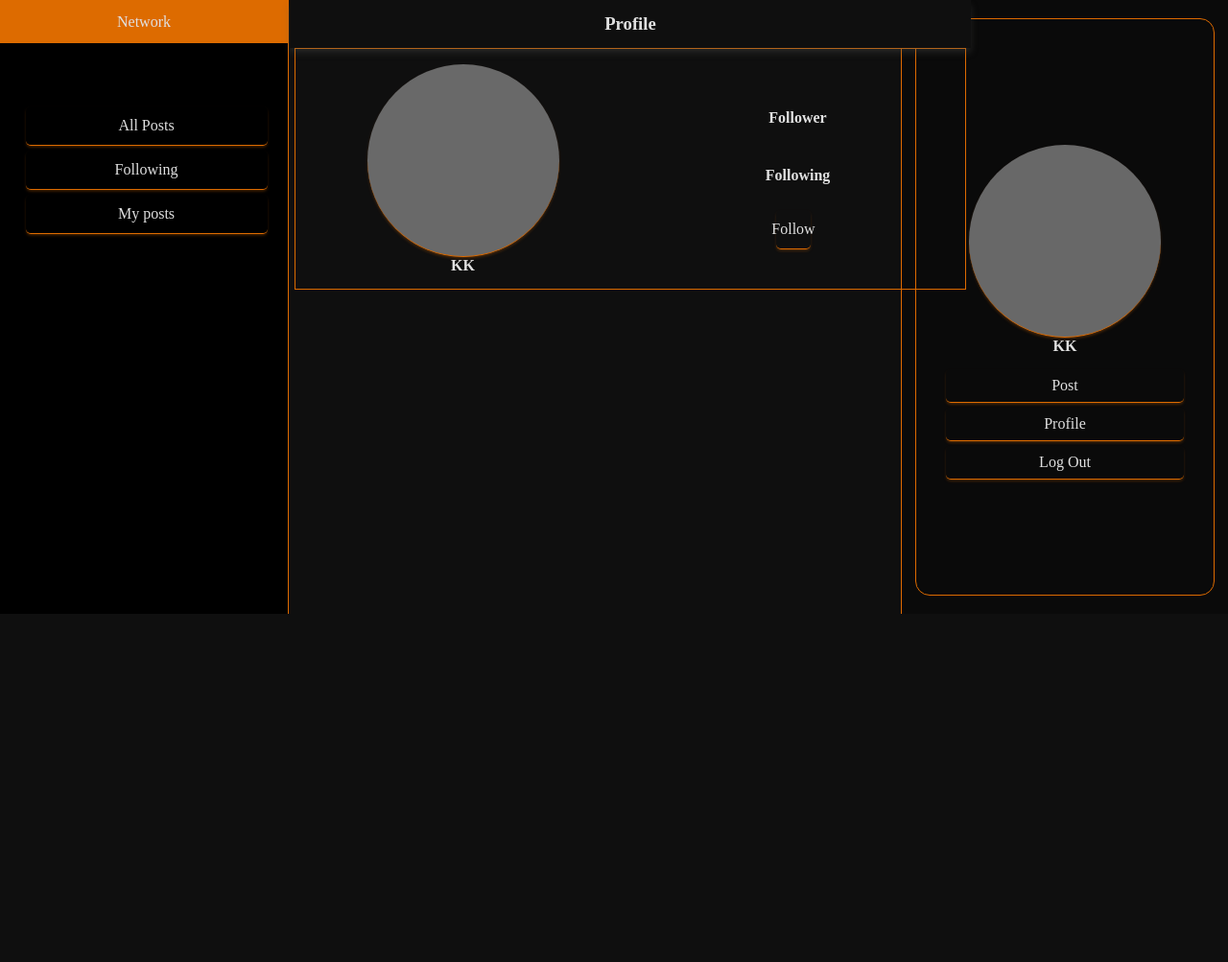
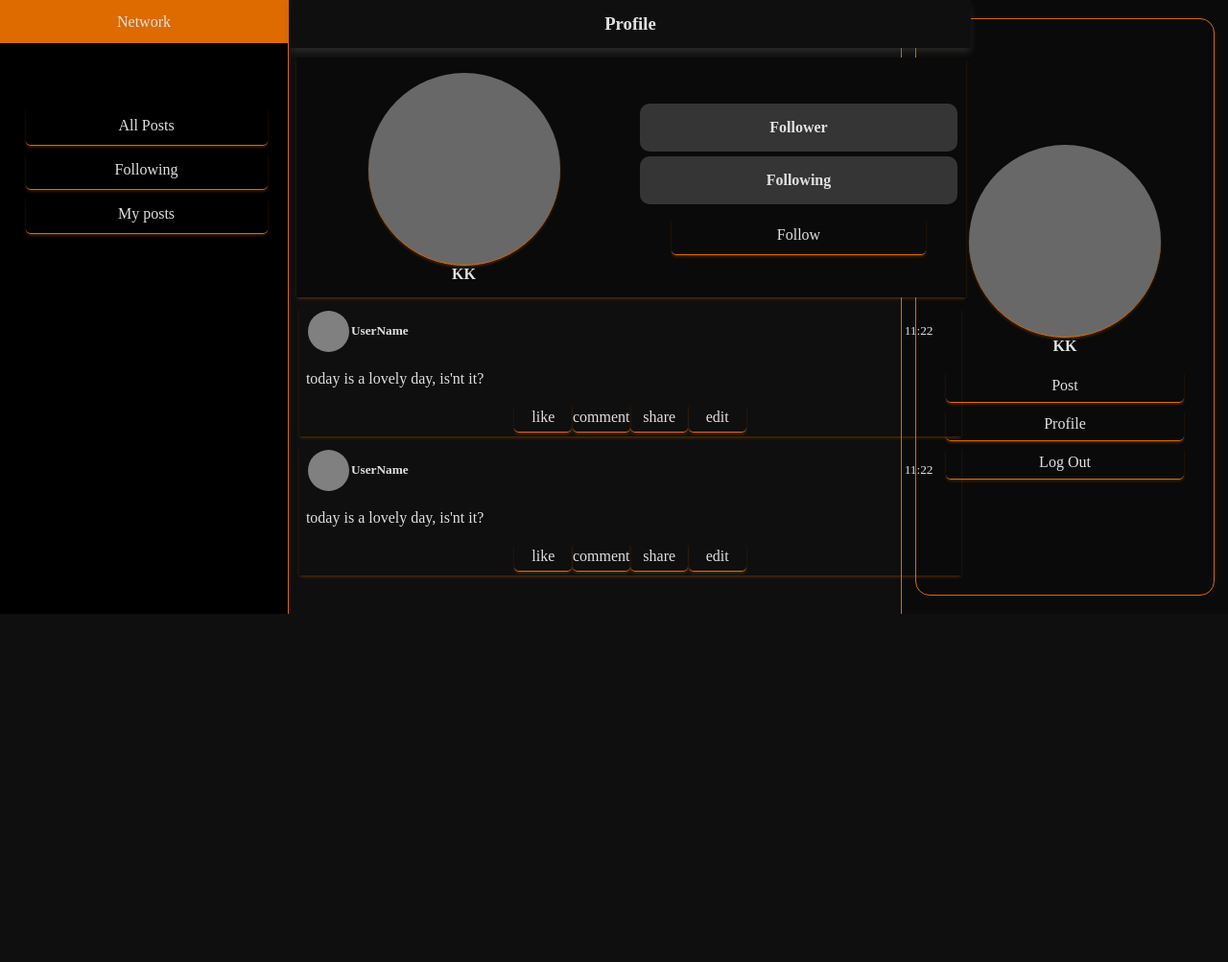
Before and after one commit to KKRamushu/CS50project4, a Django app: page /profile in a window 1280 px wide. Shown: the whole page at 96% size. Before the commit the page ends 640 px from the top, so only its background shows below. Run offline with Django 3.2, Linux system fonts and the light colour scheme; a user stored in the database is signed in; some libraries are stand-ins or nearby versions.

Commit message:
profile page edited

```diff
--- a/network/static/network/styles.css
+++ b/network/static/network/styles.css
@@ -3,7 +3,7 @@
   --brand-color: rgb(221, 107, 0);
   --border-color: 1px solid rgb(221, 107, 0);
   --box-shadow: 0 2px 3.5px -1px rgba(221, 107, 0, 0.4);
-  --box-shadow-hover: 0 -2px 10px -1px rgba(221, 107, 0, 0.4);
+  --box-shadow-hover: 0 -2px 10px -1px rgba(201, 201, 201, 0.4);
   --background-color: rgb(10, 10, 10);
   --background-color-lite: rgb(15, 15, 15);
   --background-color-selected: rgb(24, 24, 24);
@@ -91,7 +91,7 @@ body{
   margin-top: 5px;
 }
 .nav-item:hover{
-  border-bottom:  2px solid rgb(221, 107, 0);
+  border-bottom:  2px solid rgb(201, 201, 201);
   box-shadow: var(--box-shadow-hover);
   color: rgb(221, 107, 0);
   text-decoration: none;
@@ -127,7 +127,7 @@ body{
 
 .post-container, .login-form, .register-form, .user-details{
   position: relative;
-  width: 695px;
+  width: 690px;
   height: auto;
   margin-top: 5px;
   margin-bottom: 5px;
@@ -136,7 +136,7 @@ body{
   align-items: center;
   flex-direction: column;
   box-shadow: var(--box-shadow);
-  border-radius: 5px;
+
   transition: background-color 0.5s ease, box-shadow 0.3s ease, border-bottom 0.8s ease;
 }
 .post-container:hover{
@@ -277,9 +277,8 @@ body{
 }
 
 .action:hover{
-  border-bottom:  2px solid rgb(221, 107, 0);
+  border-bottom:  2px solid rgb(201, 201, 201);
   box-shadow: var(--box-shadow-hover);
-  color: rgb(221, 107, 0);
   text-decoration: none;
 }
 
@@ -312,13 +311,21 @@ body{
 
 
 /*Profile page*/
+.profile-container{
+  margin-top: 265px;
+}
 .user-info{
-  position: relative;
+  position: fixed;
+  top: 50px;
+  left: 309px;
   height: 250px;
   width: 698px;
   display: flex;
+  margin: 10px 0 ;
   flex-direction: row;
-  border: var(--border-color);
+  background-color: var(--background-color);
+  box-shadow: var(--box-shadow);
+  z-index: 1;
 }
 
 .personal, .acc-details{
@@ -330,3 +337,20 @@ body{
   justify-content: center;
   flex-direction: column;
 }
+
+.followers-div, .following-div, .follow{
+  width: 95%;
+  height: 50px;
+  display: flex;
+  align-items: center;
+  justify-content: center;
+  background-color: rgb(53, 53, 53);
+  border-radius: 10px;
+  margin-top: 5px;
+  border: var(--text-color);
+}
+
+.follow{
+  width: 95%;
+  background-color: var(--background-color);
+}
--- a/network/templates/network/layout.html
+++ b/network/templates/network/layout.html
@@ -51,6 +51,9 @@
             </div>
         </div>
 
+<!--News Feeds-->
+    <div class="feed-container"></div>
+
         <div class="body">
             {% block body %}
             {% endblock %}
--- a/network/templates/network/profile.html
+++ b/network/templates/network/profile.html
@@ -8,12 +8,12 @@
   </div>
   <div class="user-info">
     <div class="personal">
-      <div class="user-img"></div>
+      <div class="user-img "></div>
       <div class="user-name"><strong>{{ user.username }}</strong></div>
     </div>
 
     <div class="acc-details">
-      <div class="f0llowers-div">
+      <div class="followers-div">
         <h4>Follower</h4>
       </div>
       <div class="following-div">
@@ -25,6 +25,50 @@
     </div>
   </div>
 
+  <div class="post-container">
+    <div class="post-header">
+        <div class="poster-container">
+            <div class="poster-img"></div>
+            <div class="poster-name"><h5>UserName</h5></div>
+        </div>
+        <div class="post-time"><small>11:22</small></div>
+    </div>
+
+    <div class="post-body">
+        <p class="post-content">today is a lovely day, is'nt it?</p>
+    </div>
+    {% if user.is_authenticated %}
+    <div class="post-footer">
+        <div class="likes">like</div>
+        <div class="comment">comment</div>
+        <div class="share">share</div>
+        <div class="edit">edit</div>
+    </div>
+    {% endif %}
+  </div>
+  <div class="post-container">
+    <div class="post-header">
+        <div class="poster-container">
+            <div class="poster-img"></div>
+            <div class="poster-name"><h5>UserName</h5></div>
+        </div>
+        <div class="post-time"><small>11:22</small></div>
+    </div>
+
+    <div class="post-body">
+        <p class="post-content">today is a lovely day, is'nt it?</p>
+    </div>
+    {% if user.is_authenticated %}
+    <div class="post-footer">
+        <div class="likes">like</div>
+        <div class="comment">comment</div>
+        <div class="share">share</div>
+        <div class="edit">edit</div>
+    </div>
+    {% endif %}
+  </div>
+
+
 </div>
 
 {% endblock %}
```
